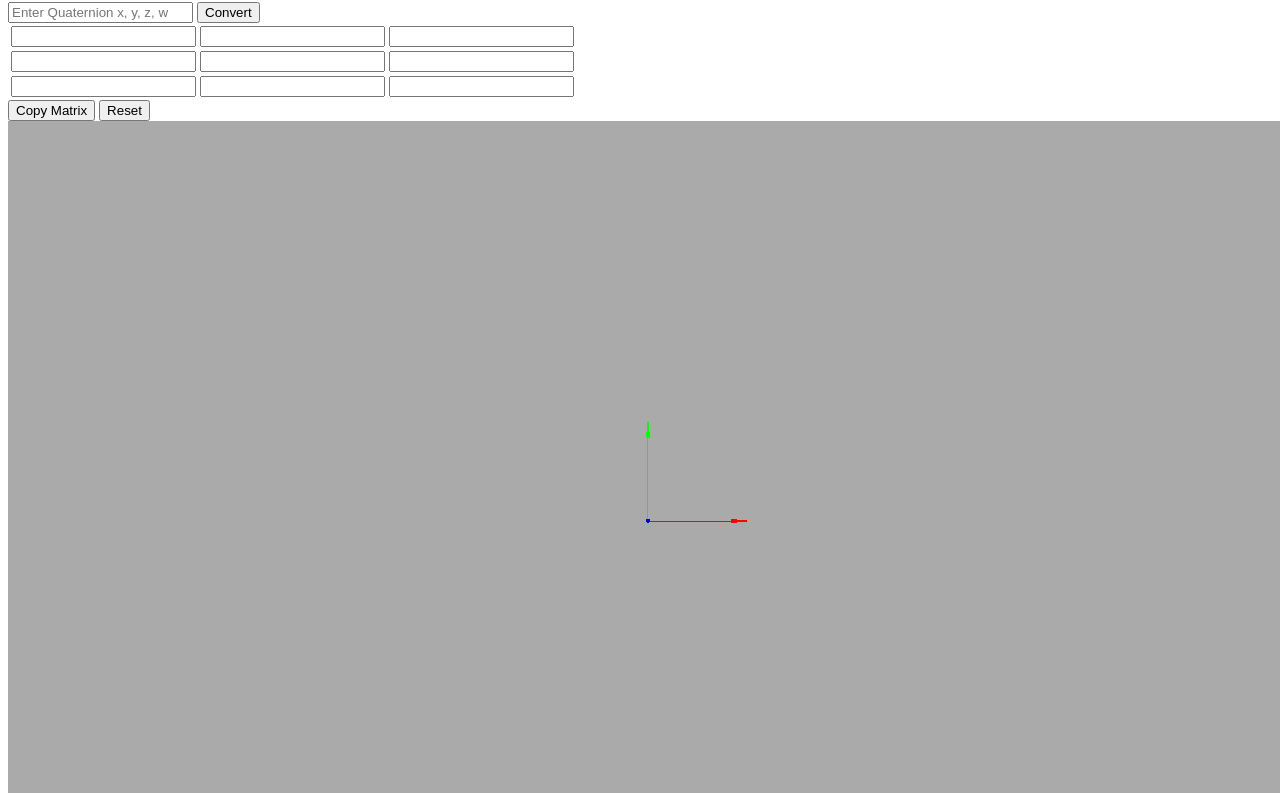
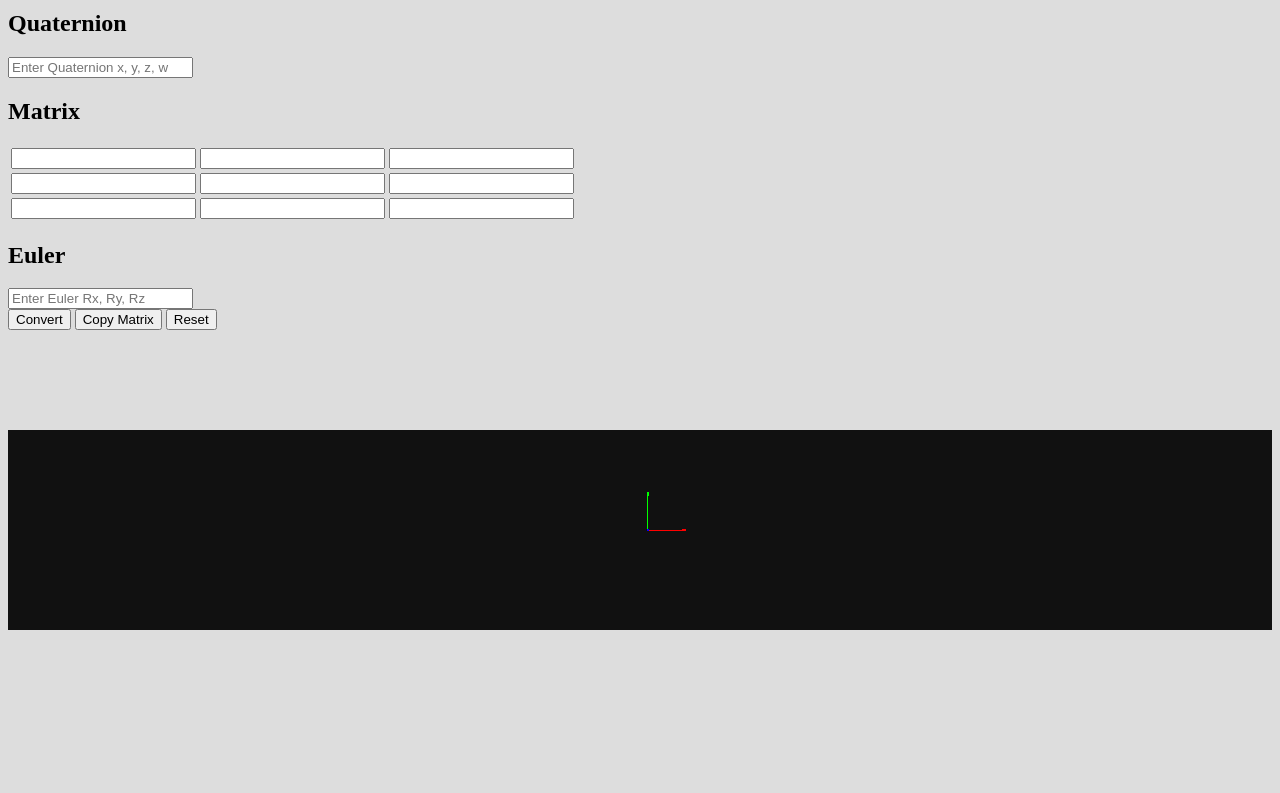
Before and after one commit to conq44/RotationConverter, a plain HTML site: page index.html in a window 1280 px wide. Shown: the part 78-871 px from the top of the page. After the commit the page ends 808 px from the top, so only its background shows below. Drawn offline with nearby package versions, Linux system fonts and the light colour scheme.

Commit message:
added css, euler wip

```diff
--- a/index.html
+++ b/index.html
@@ -2,13 +2,16 @@
 <html>
 <head>
     <title>Rotation Converter</title>
-    <!-- You can add CSS here or link to an external stylesheet -->
-</head>
+    <link rel="stylesheet" type="text/css" href="site.css">
+
+  </head>
 <body>
+  <div id = "container">
+    <div id="text-content">
     <h1>Rotation Converter</h1>
+    <h2>Quaternion</h2>
     <input type="text" id="quaternionInput" placeholder="Enter Quaternion x, y, z, w">
-    <button id="convert">Convert</button>
-    <!-- <div id="result"></div> -->
+    <h2>Matrix</h2>
     <table id="matrixInput">
         <tr>
           <td><input type="text"></td>
@@ -26,10 +29,19 @@
           <td><input type="text"></td>
         </tr>
     </table>
+
+    <h2>Euler</h2>
+    <input type="text" id="eulerInput" placeholder="Enter Euler Rx, Ry, Rz">
+    <br>
+    <button id="convert">Convert</button>
     <button id="copymatrix">Copy Matrix</button>
     <button id="reset">Reset</button>
+  </div>
+  <div id = "threejs-canvas">
     <script src="https://cdn.jsdelivr.net/npm/three@0.137.0/build/three.min.js"></script>
 
     <script type="module" src="./js/main.js"></script>
+  </div>
+</div>
 </body>
 </html>
--- a/js/main.js
+++ b/js/main.js
@@ -2,6 +2,7 @@ import RotationConverter from './rotconv.js';
 
 
 const rotconv = new RotationConverter();
+
 
 document.getElementById('quaternionInput').addEventListener('input', () => rotconv.lastUpdate = 'quaternion');
 document.getElementById('matrixInput').addEventListener('input', () => rotconv.lastUpdate = 'matrix');
@@ -29,7 +30,7 @@ document.getElementById('reset').addEventListener('click', function() {
     resetquaternion()
 });
 
-window.addEventListener( 'resize', onWindowResize, false );
+window.addEventListener( 'resize', adjustWindow, false );
 
 
 document.getElementById('matrixInput').addEventListener('paste', (event) => {
@@ -56,13 +57,18 @@ document.getElementById('matrixInput').addEventListener('paste', (event) => {
 
 
 const scene = new THREE.Scene();
-scene.background = new THREE.Color( 0xaaaaaa );
+scene.background = new THREE.Color( 0x1111111 );
 
-const camera = new THREE.PerspectiveCamera( 75, window.innerWidth / window.innerHeight, 0.1, 1000 );
+const camera = new THREE.PerspectiveCamera( 50, window.innerWidth / window.innerHeight, 0.1, 1000 );
 
 const renderer = new THREE.WebGLRenderer();
 renderer.setSize( window.innerWidth, window.innerHeight );
-document.body.appendChild( renderer.domElement );
+// document.body.appendChild( renderer.domElement );
+adjustWindow();
+
+document.getElementById('threejs-canvas').appendChild(renderer.domElement);
+
+
 
 const geometry = new THREE.BoxGeometry( 1, 1, 1 );
 const material = new THREE.MeshBasicMaterial( { color: 0x00ff00 } );
@@ -162,13 +168,18 @@ function resetquaternion()
     }
 }
 
-function onWindowResize(){
+function adjustWindow(){
 
-    camera.aspect = window.innerWidth / window.innerHeight;
+    const textContentHeight = document.getElementById('text-content').offsetHeight;
+    const containerHeight = document.getElementById('container').clientHeight;
+    const threeJsCanvasHeight = containerHeight - textContentHeight;
+
+    // Set renderer size
+    renderer.setSize(window.innerWidth, threeJsCanvasHeight);
+
+    // Update camera aspect ratio if necessary
+    camera.aspect = window.innerWidth / threeJsCanvasHeight;
     camera.updateProjectionMatrix();
-
-    renderer.setSize( window.innerWidth, window.innerHeight );
-
 }
 
 function resetAxes()
--- /dev/null
+++ b/site.css
@@ -0,0 +1,23 @@
+html, body {
+    color: #000000;
+    background-color: #dddddd;
+    height: 100%;
+    margin: 5;
+    padding: 0;
+    overflow: hidden; /* Hide overflow to prevent scroll */
+}
+
+#container {
+    height: 100%;
+    display: flex;
+    flex-direction: column;
+}
+
+#text-content {
+
+    flex-grow: 1;
+}
+
+#threejs-canvas {
+    flex-grow: 1; /* Allow the Three.js canvas to fill available space */
+}
```
